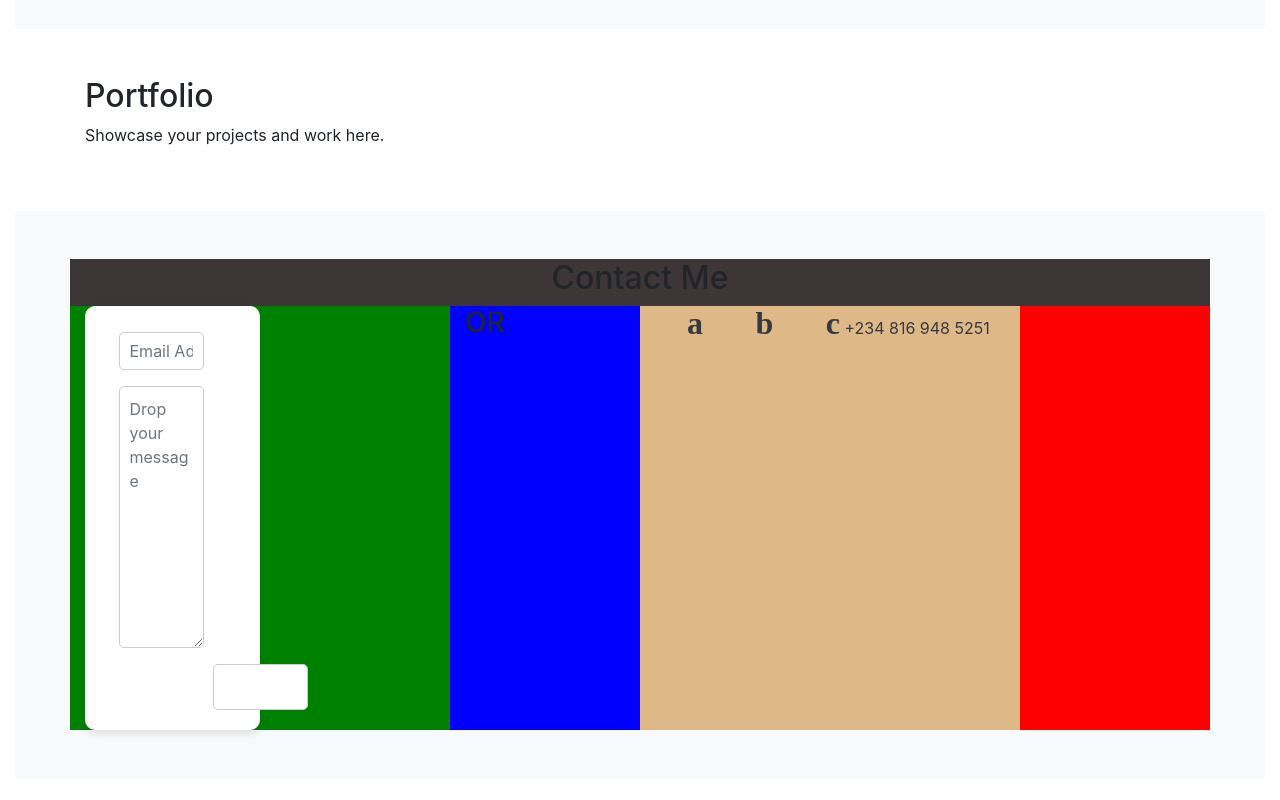
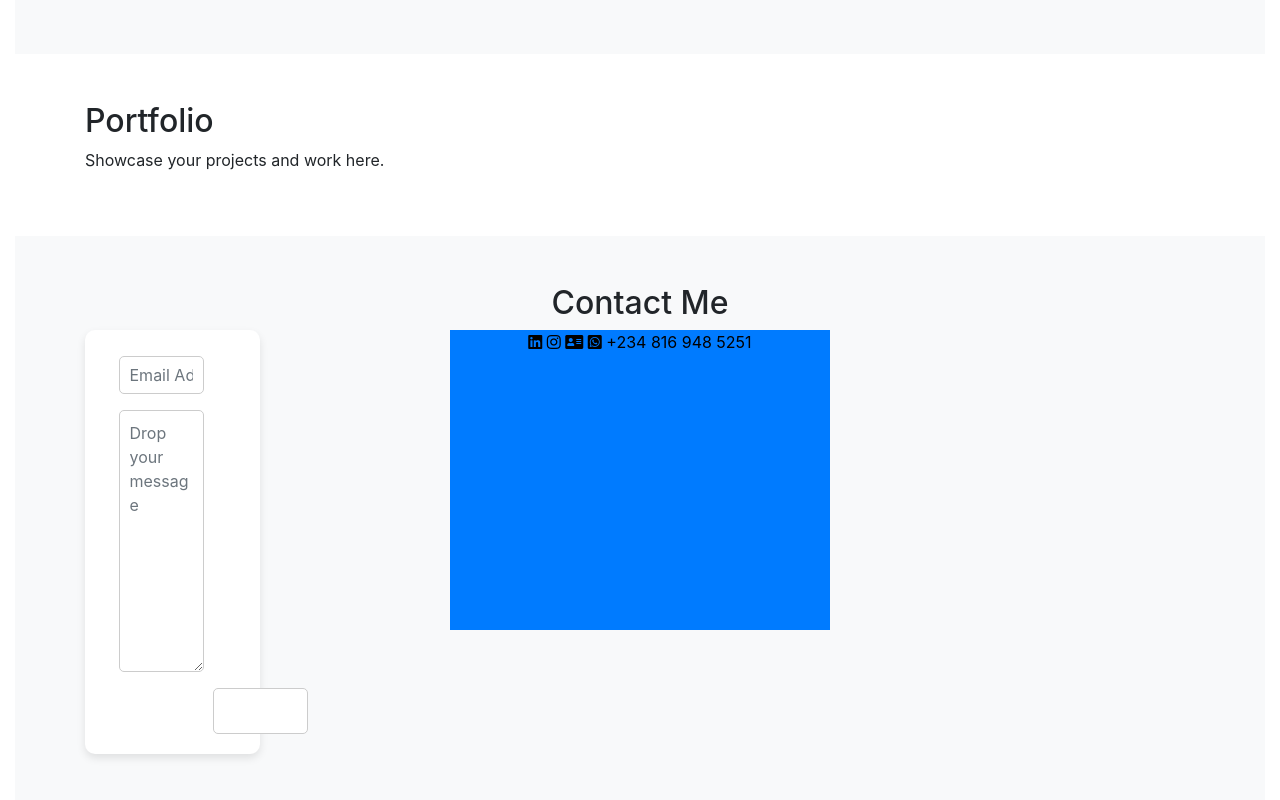
Before and after one commit to CODEPAGEHERE/graphitie, a plain HTML site: page index.html in a window 1280 px wide. Shown: the part 392-1192 px from the top of the page. Drawn offline with nearby package versions, Linux system fonts and the light colour scheme.

Commit message:
still contact

```diff
--- a/design.css
+++ b/design.css
@@ -139,15 +139,39 @@ footer a:hover {
 
 #contact .text-center .d-inline-block a {
     margin-right: 10px;
+}
 
+#contact #padd{
+    width: 50%;
+    float: inline-start;
+}
 
+#contact #padd2{
+    width: 50%;
+    height: 300px;
+    float: inline-end;
+    text-align: center;
+    background-color: #007bff;
+}
+#contact #social{
+    height: 50%;
+}
+
+#contact #social a{
+    color: black;
+    display: inline-block;
+}
+
+#contact h2{
+    text-align: center;
+}
 
 
 
 
 
 /* The header style */
-header {
+ header {
     background-color: rgb(8, 8, 54);
     position: sticky;
     top: 0; /* Ensure the header stays at the top */
@@ -204,8 +228,3 @@ nav .navbar-nav .nav-link {
         display: block; /* Show the navbar when toggled */
     }
 }
-
-
-
-
-}
--- a/index.html
+++ b/index.html
@@ -15,7 +15,7 @@
     <header>
         <div class="container">
             <nav class="navbar navbar-expand-lg navbar-dark">
-                <i class="fa-solid fa-bars navbar-toggler" id="menu-toggle"></i>
+                <i class='fas fa-bars' style='font-size:24px'></i>
                 <div class="collapse navbar-collapse" id="navbarNav">
                     <ul class="navbar-nav ml-auto">
                         <li class="nav-item"><a class="nav-link" href="#home">Home</a></li>
@@ -52,10 +52,10 @@
 
 
         <section id="contact" class="section p-5 bg-light">
-            <div class="container" style="background-color: rgb(61, 54, 54);">
-                <h2 style="text-align: center;">Contact Me</h2>
-                <div class="row" style="background-color: red;">
-                    <div class="col-md-4" style="background-color: green;">
+            <div class="container">
+                <h2>Contact Me</h2>
+                <div class="row">
+                    <div class="col-md-4"  id="padd">
                         <form action="/myemail" method="post">
                             <div class="form-group">
                                 <input type="email" class="form-control" id="email" placeholder="Email Address">
@@ -66,12 +66,13 @@
                             <button type="submit" class="btn btn-primary" id="formsubmit">Submit</button>
                         </form>
                     </div>
-                    <div class="col-md-2" style="background-color: blue;"><h3> OR </h3></div>
-                    <div class="col-md-4" style="background-color: burlywood;">
+
+                    <div class="col-md-4"  id="padd2">
                         <div id="social">
-                                <a href="#" class="text-dark mr-3"><i class="fa fa-instagram fa-2x" aria-hidden="true">a</i></a>
-                                <a href="#" class="text-dark mr-3"><i class="fa fa-facebook fa-2x" aria-hidden="true">b</i></a>
-                                <a href="#" class="text-dark"><i class="fa fa-whatsapp fa-2x" aria-hidden="true">c</i> +234 816 948 5251</a>
+                                <a href="#"><i class='fab fa-linkedin'></i></a>
+                                <a href="#"><i class='fab fa-instagram'></i></a>
+                                <a href="#"><i class='fas fa-address-card'></i></a>
+                                <a href="#"><i class='fab fa-whatsapp-square'></i> +234 816 948 5251</a>
                         </div>
                         </div>
                     </div>
```
